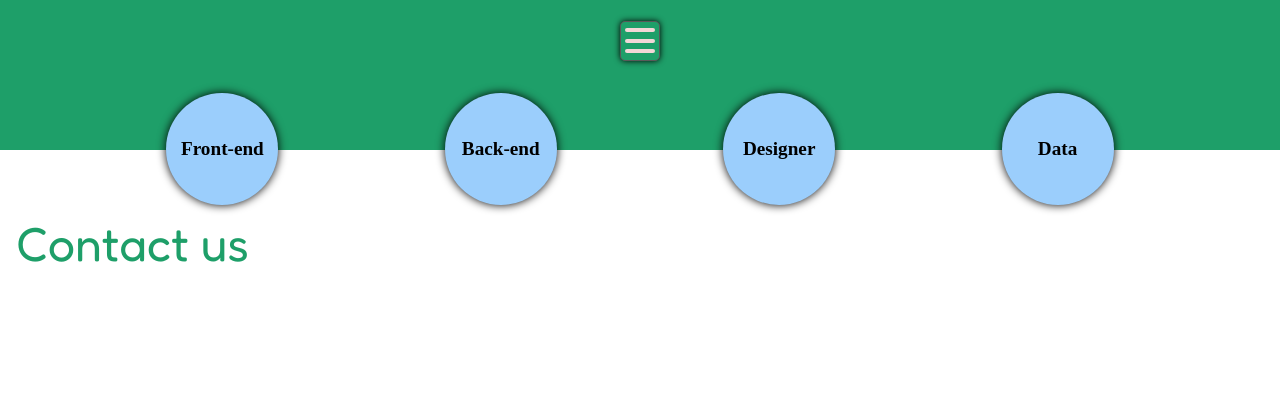
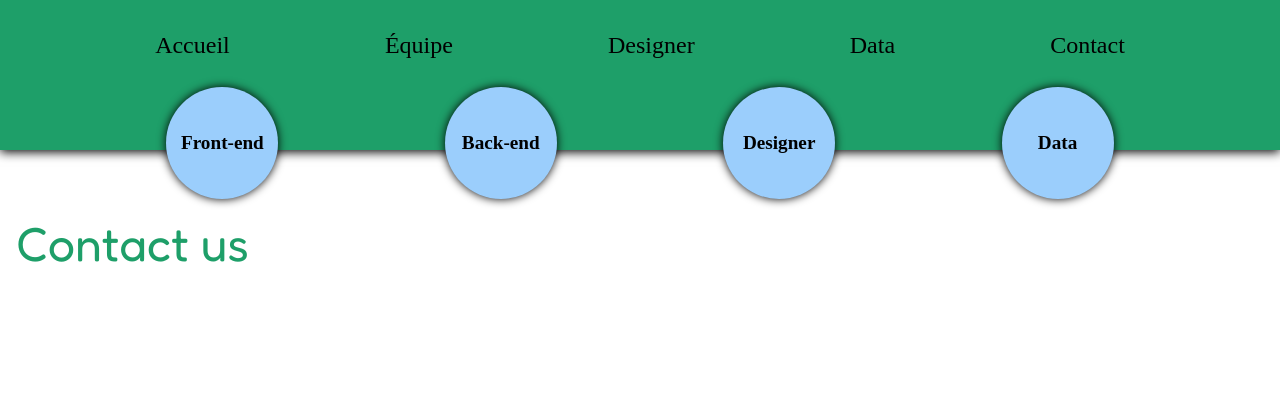
Before and after one commit to jessicapecheux/fantasy_code, a PHP site: page / in a window 1280 px wide. Shown: the top 396 px of the page. Run offline with PHP 8.4, Linux system fonts and the light colour scheme.

Commit message:
add responsive in header

```diff
--- a/_header.php
+++ b/_header.php
@@ -4,19 +4,19 @@
         <span class="burger burger2"></span>
         <span class="burger burger3"></span>
     </div>
-    <nav class="sideNavBar">
+    <nav class="sideNavBar topNavBar" >
         <ul>
-            <li><a href="#">Front-end</a></li>
-            <li><a href="#">Back-end</a></li>
+            <li><a href="index.php">Accueil</a></li>
+            <li><a href="_ourteam.php">Équipe</a></li>
             <li><a href="#">Designer</a></li>
             <li><a href="#">Data</a></li>
             <li><a href="#">Contact</a></li>
         </ul>
     </nav>
     <section>
-        <div class="langage"><a href="#">Front-end</a></div>
-        <div class="langage"><a href="#">Back-end</a></div>
-        <div class="langage"><a href="#">Designer</a></div>
-        <div class="langage"><a href="#">Data</a></div>
+        <div class="language"><a href="#">Front-end</a></div>
+        <div class="language"><a href="#">Back-end</a></div>
+        <div class="language"><a href="#">Designer</a></div>
+        <div class="language"><a href="#">Data</a></div>
     </section>
 </header>
--- a/assets/css/_header.css
+++ b/assets/css/_header.css
@@ -4,10 +4,10 @@
     height: 150px;
     background-color: var( --backgound-first-color);
     padding-top: .3rem;
+    box-shadow: 0 2px 10px black;
 }
 
-
-/* ////////////////////// button burger ////////////////////////// */
+/* /////////////////////////// button burger /////////////////////////////// */
 
 .buttonBurger{
     display: flex;
@@ -51,9 +51,9 @@
 }
 
 
-/* ////////////////////// Nav bar set to [display: none] in Mobil first /////////////////////////// */
+/* ////////////////////// Nav bar set to invisible /////////////////////////// */
 
-header nav{
+.sideNavBar{
     display: none;
     background-color: var(--background-second-color);
     width: 200px;
@@ -67,6 +67,8 @@
     animation: slideOpen 1.2s;
 }
 
+
+/* ////////////////////// Nav bar set to visible  /////////////////////////// */
 .visible{
     display: block;
 }
@@ -89,12 +91,47 @@
 
 
 a{
+    position: relative;
     text-decoration: none;
     color: rgb(0, 0, 0);
+
+}
+
+
+/* ////////////////////// Animation link  /////////////////////////// */
+a::after{
+    content: "";
+    position: absolute;
+    background-color: rgb(245, 153, 78);
+    height: 3px;
+    width: 0;
+    left: 0;
+    bottom: -10px;
+    transition: .4s;
+}
+
+a::before{
+    content: "";
+    position: absolute;
+    background-color: rgb(245, 153, 78);
+    height: 1px;
+    width: 0;
+    right: 0;
+    bottom: -15px;
+    transition: .4s;
+}
+
+a:hover::after{
+    width: 100%;
+}
+
+a:hover::before{
+    width: 100%;
 }
 
 a:hover{
-    color: firebrick;
+    transition: .3s;
+    color: rgb(245, 153, 78);
 }
 
 
@@ -122,6 +159,33 @@
   }
 
 
+/* ///////////////////////////// navbar responsive part (768px) //////////////////////////////// */
+
+@media screen and (min-width: 800px) {
+
+    .buttonBurger{
+        display: none;
+    }
+
+    .topNavBar{
+        position:static;
+        width: 100%;
+        height: 50px;
+        display: block;
+        border: initial;
+        border-radius: initial;
+        box-shadow: initial;
+        background-color: var(--backgound-first-color);
+        animation: none;
+    }
+
+    header nav ul{
+        display: flex;
+        flex-direction: row;
+        padding-top: 2rem;
+    }
+}
+
 /* ////////// Section containing the different links for choosing languages ///////////// */
 
 section{
@@ -132,7 +196,7 @@
 }
 
 
-.langage{
+.language{
     background-color: rgb(155, 206, 252);
     width:  clamp(3rem, 21vw, 7rem);
     height: clamp(3rem, 21vw, 7rem);
@@ -143,8 +207,9 @@
     box-shadow: 0 0 10px black;
 }
 
-.langage a{
-    color: black;
+.language a{
     font-weight: bold;
     font-size: clamp(.2rem, 4vw, 1.2rem);
 }
+
+/* ////////////////////// Animation language section  /////////////////////////// */
```
